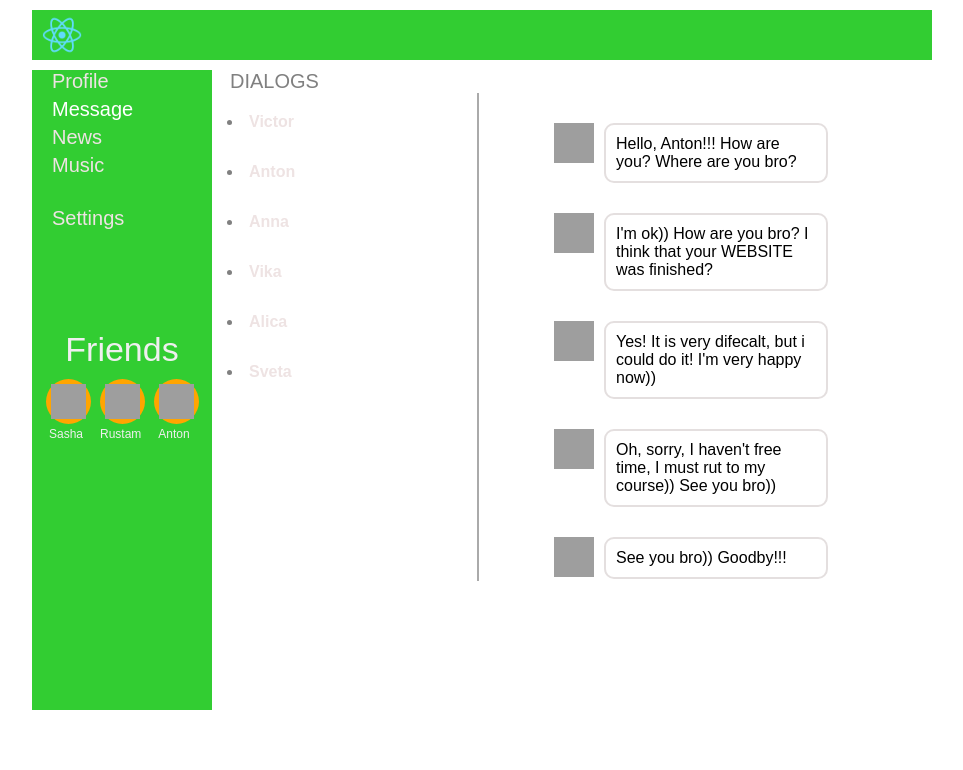
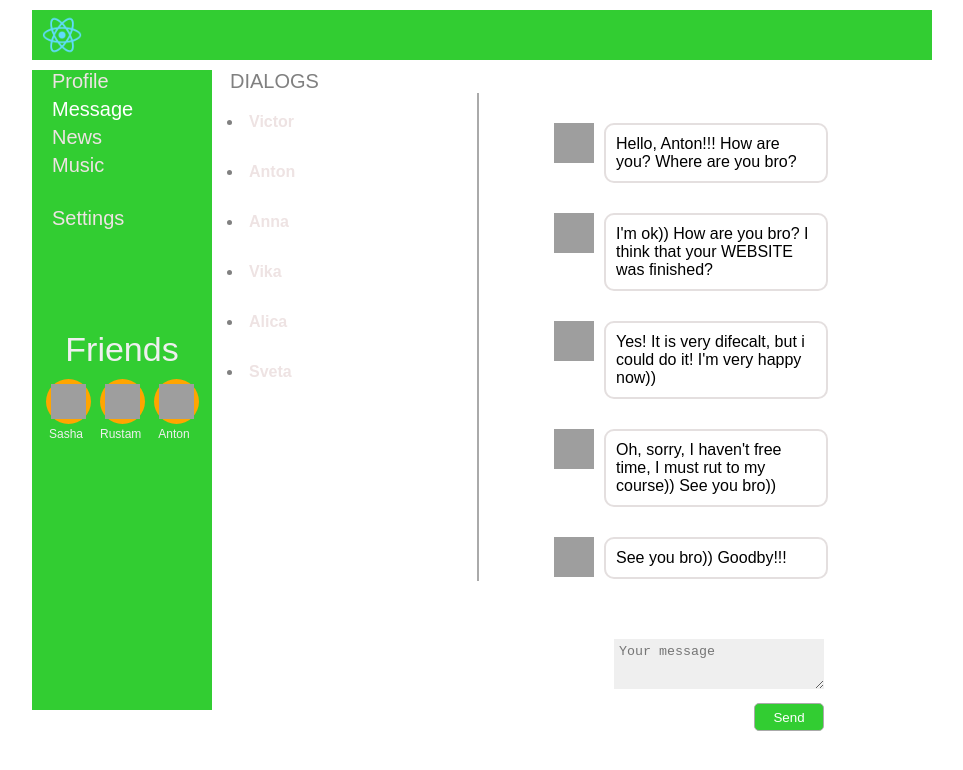
Before and after one commit to swinka-33/react, a React (Create React App) app: page /Message in a window 1280 px wide. Shown: the top 770 px of the page, without its empty margins (158-1121 px from the left). Built offline with nearby package versions, Linux system fonts and the light colour scheme; grey boxes are pictures that could not be loaded.

Commit message:
first dinamical, onClick, ref, new functions, very many interesting things

```diff
--- a/src/Components/Context/Context.jsx
+++ b/src/Components/Context/Context.jsx
@@ -4,6 +4,12 @@ import PostDiv from './Post/PostDiv';
 import ContextInfo from './ContextInfo/ContextInfo';
 
 const Context = (props) => {
+
+    const addPost = () => {
+        return alert(newPost.current.value);
+    }
+
+    let newPost = React.createRef();
 
     return (<div className={ContextStyle.Context}>
 
@@ -13,11 +19,11 @@ const Context = (props) => {
             My post
         </div>
         <div className={ContextStyle.input}>
-            <input placeholder='your news...' className={ContextStyle.inputOne} />
+            <input ref={newPost} placeholder='your news...' className={ContextStyle.inputOne} />
         </div>
-        <div className={ContextStyle.send}>
+        <button onClick={ addPost } className={ContextStyle.send}>
             Send
-        </div>
+        </button>
         <PostDiv posts={props.state.posts}/>
     </div>);
 };
--- a/src/Components/Context/Context.module.css
+++ b/src/Components/Context/Context.module.css
@@ -30,9 +30,12 @@
 }
 .send {
     width: 90px;
-    height: 20px;
+    height: 30px;
     padding-left: 5px;
-    padding-top: 5px;
+    outline: none;
+    border-radius: 5px;
+    border: 1px solid #aaaaaa;
+    font-size: 16px;
     background-color:  limegreen;
     color: #efefef;
     margin-top: 15px;
--- a/src/Components/Message/Message.jsx
+++ b/src/Components/Message/Message.jsx
@@ -11,6 +11,12 @@ const Message = (props) => {
 
     const messagesElements = props.state.messages.map( elememnt => <Dialog img={elememnt.url} text={elememnt.text} /> );
 
+    const newMessage = () => {
+        return alert(refMessage.current.value)
+    }
+
+    let refMessage = React.createRef();
+
     return (<div className={MessageStyle.MessageMainDiv}>
 
         <div className={MessageStyle.span}>
@@ -21,6 +27,12 @@ const Message = (props) => {
         </div>
         <div className={MessageStyle.messages}>
             { messagesElements }
+            <div className={MessageStyle.inputDiv}>
+                <textarea ref={refMessage} placeholder='Your message' type='text' className={MessageStyle.input}></textarea>
+                <button onClick={ newMessage } className={MessageStyle.send}>
+                    Send
+                </button>
+            </div>
         </div>
 
     </div>);
--- a/src/Components/Message/Message.module.css
+++ b/src/Components/Message/Message.module.css
@@ -26,3 +26,32 @@
 .first {
     margin-top: -10px;
 }
+
+.inputDiv {
+    width: 300px;
+    height: 100px;
+}
+
+.input {
+    width: 200px;
+    height: 40px;
+    padding: 5px;
+    background-color: #efefef;
+    outline: none;
+    border: none;
+    margin-top: 60px;
+    margin-left: 20px;
+}
+
+.send {
+    width: 70px;
+    height: 28px;
+    background-color: limegreen;
+    outline: none;
+    border: 1px solid #aaaaaa;
+    color: white;
+    padding: 5px;
+    border-radius: 5px;
+    margin-top: 10px;
+    margin-left: 200px;
+}
```
Also changed, not shown: 1 other file (tests, documents, lock files or other folders).
